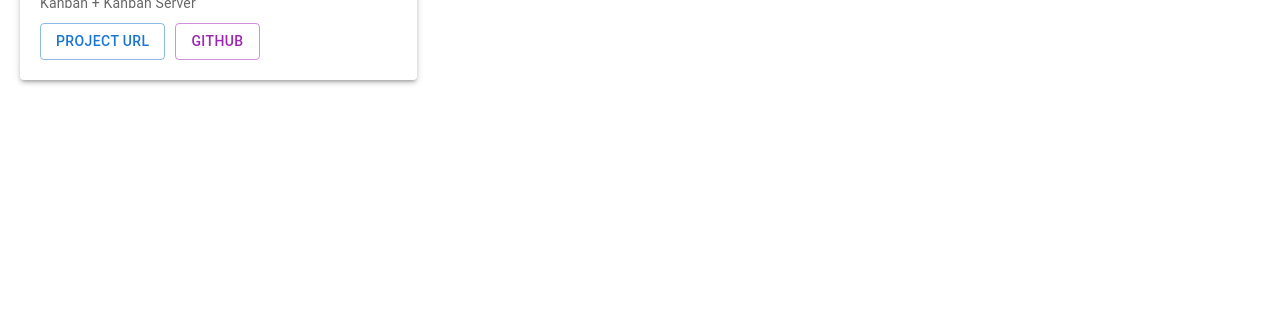
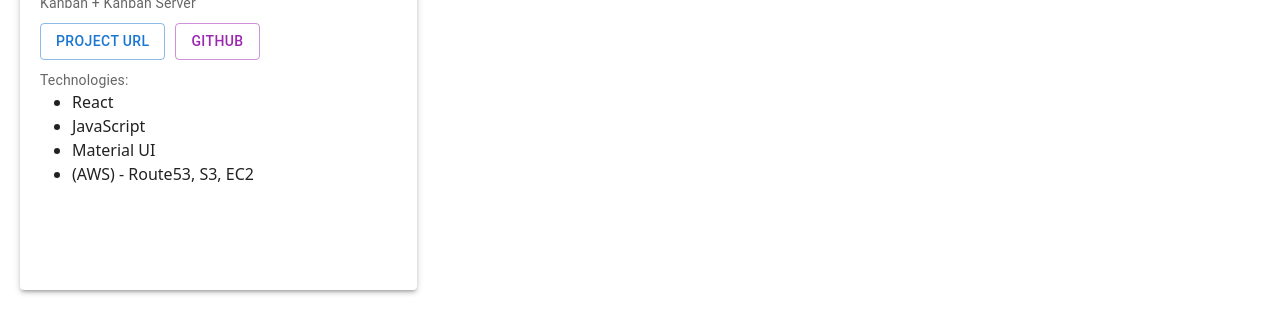
Before and after one commit to igorpsf/igorp-io, a React (Create React App) app: page /projects in a window 1280 px wide. Shown: the part 413-733 px from the top of the page. Built offline with nearby package versions, Linux system fonts and the light colour scheme.

Commit message:
Modified Kanban project links and description

```diff
--- a/package.json
+++ b/package.json
@@ -20,7 +20,7 @@
     "react-dom": "^18.2.0",
     "react-icons": "^4.11.0",
     "react-router": "^6.15.0",
-    "react-router-dom": "^6.15.0",
+    "react-router-dom": "^6.16.0",
     "react-scripts": "5.0.1",
     "web-vitals": "^2.1.4"
   },
--- a/src/pages/Projects.js
+++ b/src/pages/Projects.js
@@ -1,24 +1,21 @@
 import React from 'react';
 import {Grid, Typography, Paper, Button } from "@mui/material";
-// import ReactIcon from './icons/react.svg';
-// import JavaScriptIcon from './icons/react.svg';
-// import AWSIcon from './icons/react.svg';
-// import JenkinsIcon from './icons/react.svg';
 
 
 const Projects = () => {
+
     const projects = [
         {
             title: 'Kanban',
             description: 'Kanban  + Kanban Server',
             imageUrl: 'https://igorp-io-images.s3.us-west-1.amazonaws.com/Screenshot+2023-09-18+at+12.08.51%E2%80%AFPM.png',
-            projectLink: 'kanban.igorp.io',
+            projectLink: 'http://kanban.igorp.io',
             githubLink: 'https://github.com/igorpsf/kanban',
             technologies: [
                 { name: 'React' },
                 { name: 'JavaScript' },
-                { name: 'AWS' },
-                { name: 'Jenkins' },
+                { name: 'Material UI' },
+                { name: '(AWS) - Route53, S3, EC2' },
             ]
         },
         // {
@@ -39,7 +36,7 @@ const Projects = () => {
             <Grid container spacing={3} style={{ padding: '20px' }}>
                 {projects.map((project, index) => (
                     <Grid item xs={12} sm={6} md={4} key={index}>
-                        <Paper elevation={3} style={{ padding: '20px' }}>
+                        <Paper elevation={3} style={{ padding: '20px'}}>
                             <img
                                 src={project.imageUrl}
                                 alt={project.title}
@@ -51,7 +48,7 @@ const Projects = () => {
                             <Typography variant="body2" color="textSecondary">
                                 {project.description}
                             </Typography>
-                            <div style={{ marginTop: '10px' }}>
+                            <div style={{ marginTop: '10px'}}>
                                 <Button
                                     variant="outlined"
                                     color="primary"
@@ -67,6 +64,16 @@ const Projects = () => {
                                 >
                                     GitHub
                                 </Button>
+                                <div style={{ marginTop: '10px', height: '200px', overflowY: 'scroll' }}>
+                                    <Typography variant="body2" color="textSecondary">
+                                        Technologies:
+                                    </Typography>
+                                    <ul>
+                                        {project.technologies.map((tech, techIndex) => (
+                                            <li key={techIndex}>{tech.name}</li>
+                                        ))}
+                                    </ul>
+                                </div>
                             </div>
                         </Paper>
                     </Grid>
```
Also changed, not shown: 1 other file (tests, documents, lock files or other folders).
